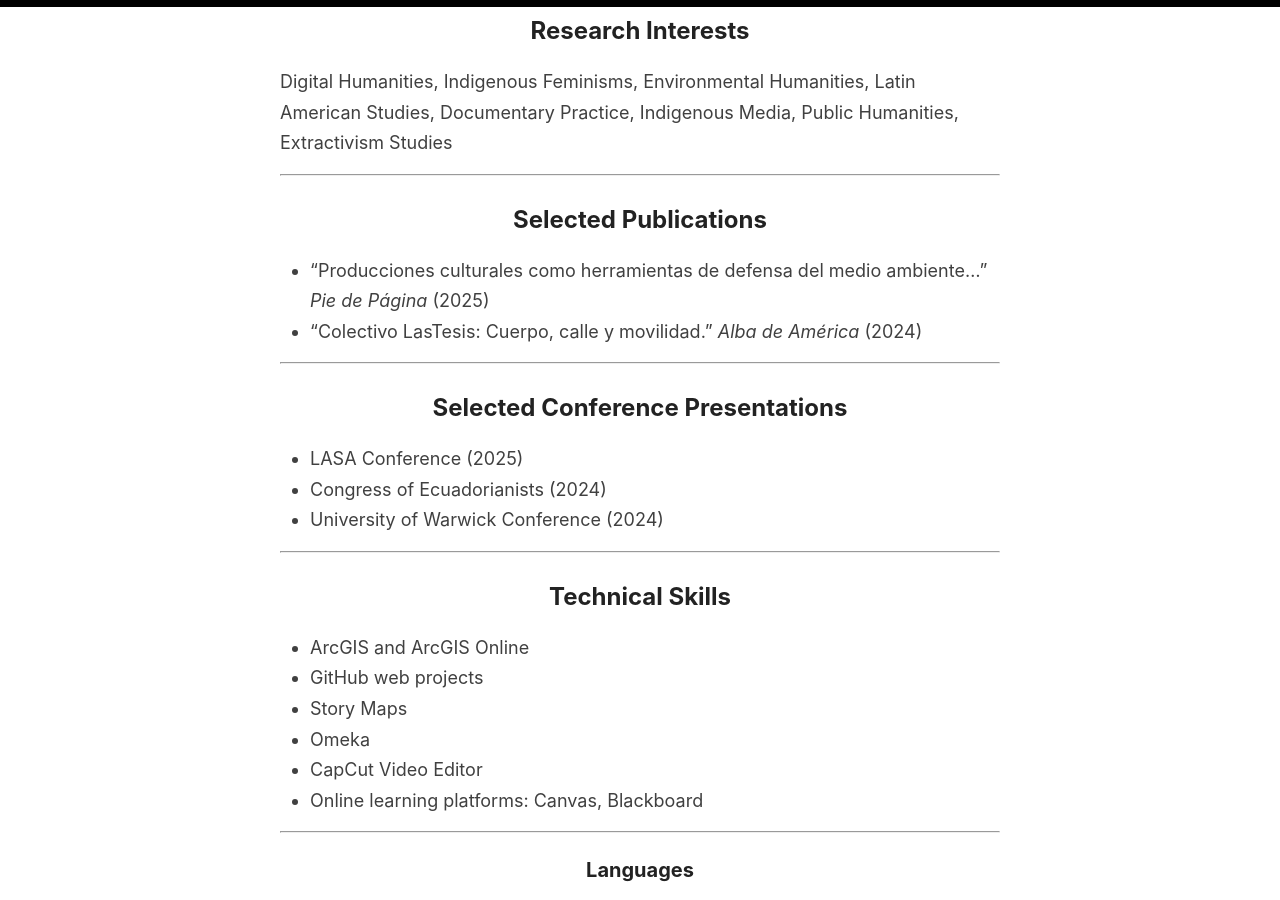
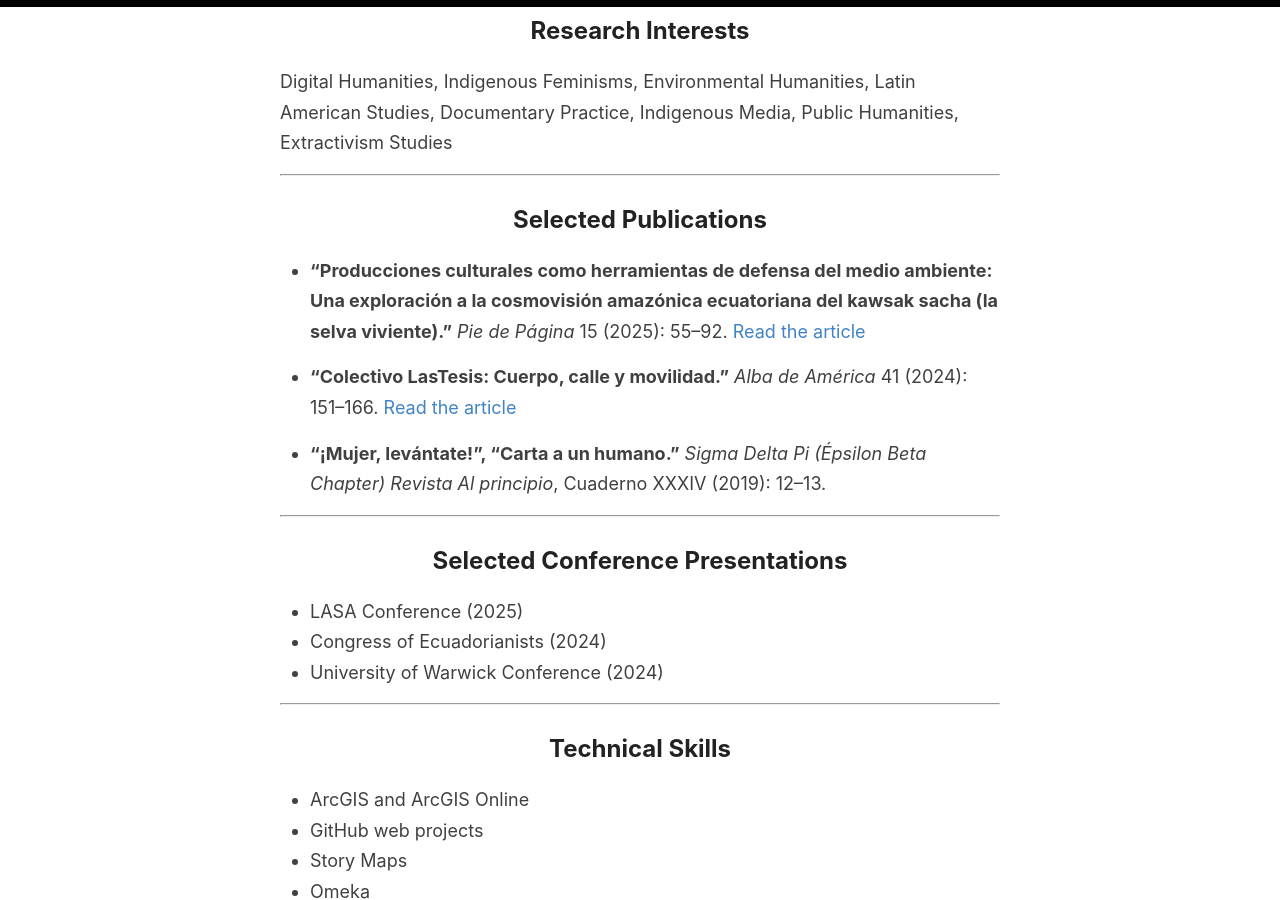
Before and after one commit to lulischmader/lulischmader.github.io, a Jekyll site: the page built from _pages/CV.md, in a window 1280 px wide and 900 px high, scrolled down 790 px. Built offline with Jekyll 4.4.1, drawn with Linux system fonts in a browser that asks for light colours.

Commit message:
Update CV.md

```diff
--- a/_pages/CV.md
+++ b/_pages/CV.md
@@ -30,8 +30,11 @@ Digital Humanities, Indigenous Feminisms, Environmental Humanities, Latin Americ
 
 ## Selected Publications
 
-- “Producciones culturales como herramientas de defensa del medio ambiente...” *Pie de Página* (2025)
-- “Colectivo LasTesis: Cuerpo, calle y movilidad.” *Alba de América* (2024)
+- **“Producciones culturales como herramientas de defensa del medio ambiente: Una exploración a la cosmovisión amazónica ecuatoriana del kawsak sacha (la selva viviente).”** *Pie de Página* 15 (2025): 55–92. [Read the article](https://piedepagina.uartes.edu.ec/2025/12/19/ii-semestre-2025/)
+
+- **“Colectivo LasTesis: Cuerpo, calle y movilidad.”** *Alba de América* 41 (2024): 151–166. [Read the article](https://journals.test.calstate.edu/alba/article/view/3541)
+
+- **“¡Mujer, levántate!”, “Carta a un humano.”** *Sigma Delta Pi (Épsilon Beta Chapter) Revista Al principio*, Cuaderno XXXIV (2019): 12–13.
 
 ---
 
```
